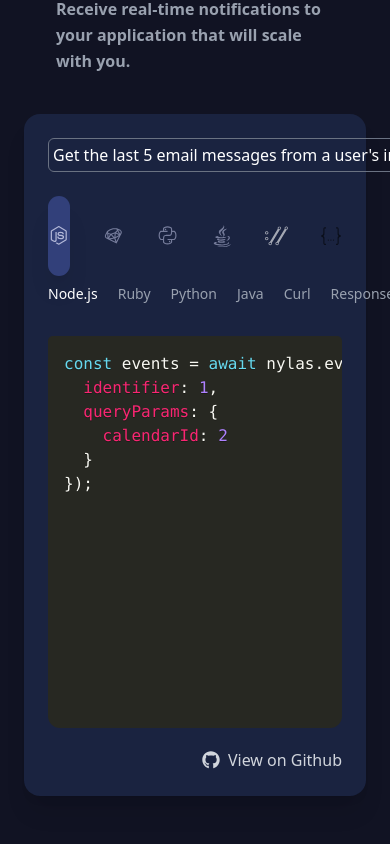
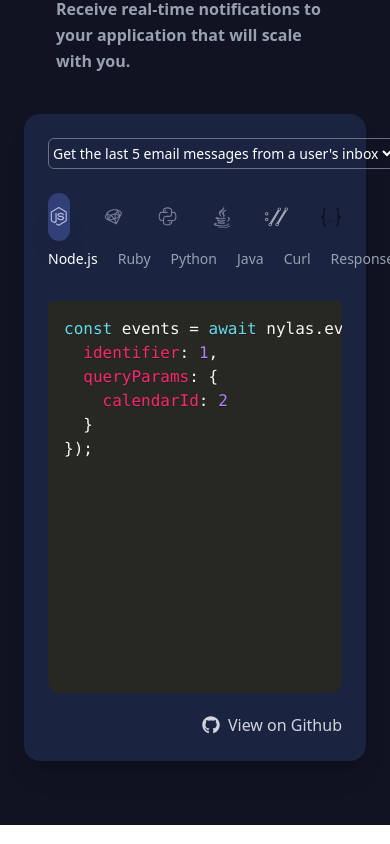
Before and after one commit to Sameer-Builds/Nylas_IT-Solutions, a React (Vite) app: page / in a window 390 px wide. Shown: the part 6000-6844 px from the top of the page. Built offline with nearby package versions, Linux system fonts and the light colour scheme.

Commit message:
working on responsiveness

```diff
--- a/src/Components/CodeCard.jsx
+++ b/src/Components/CodeCard.jsx
@@ -41,7 +41,7 @@
                     <div className="flex justify-between items-center  mb-6">
 
                         <select
-                            className="bg-transparent  border border-gray-500 rounded-md lg:px-3 py-1 lg:text-lg"
+                            className="bg-transparent  border border-gray-500 rounded-md lg:px-3 py-1 text-sm lg:text-lg"
                             value={selectedTitle}
                             onChange={(e) => setSelectedTitle(Number(e.target.value))}
                         >
@@ -57,7 +57,7 @@
                             <button
                                 key={i}
                                 onClick={() => setActiveIndex(i)}
-                                className={`flex items-center justify-center w-15 h-20 rounded-xl transition-all ${activeIndex === i
+                                className={`flex items-center justify-center w-14  rounded-xl transition-all ${activeIndex === i
                                     ? "bg-[#32407a] shadow-xl"
                                     : "bg-transparent opacity-60 hover:opacity-100"
                                     }`}
@@ -66,7 +66,7 @@
                             </button>
                         ))}
                     </div>
-                    <div className="flex items-center gap-5 md:gap-14  lg:gap-14 mb-6">
+                    <div className="flex items-center  gap-5 md:gap-13  lg:gap-13 mb-6">
                         {code.map((item, i) => (
                             <p
                                 key={i}
--- a/src/Components/Footer.jsx
+++ b/src/Components/Footer.jsx
@@ -40,7 +40,7 @@
                         })}
                     </div>
                 </div>
-                <div className=" grid  grid-cols-1  sm:grid-cols-2  md:grid-cols-3  lg:grid-cols-6  gap-16 mt-10 px-10 ">
+                <div className=" grid grid-cols-2  md:grid-cols-3  lg:grid-cols-6  gap-16 mt-10 px-10 ">
                     {footer.sections.map((section, i) => (
                         <div key={i}>
                             <h3 className="font-semibold text-white mb-4">{section.title}</h3>
--- a/src/Components/Future.jsx
+++ b/src/Components/Future.jsx
@@ -13,7 +13,6 @@
                     <p className="text-4xl lg:text-5xl font-semibold text-white leading-tight">
                         {future.title}
                     </p>
-
                     <p className="pt-5 text-lg lg:text-xl text-gray-200">
                         {future.caption}
                     </p>
```
